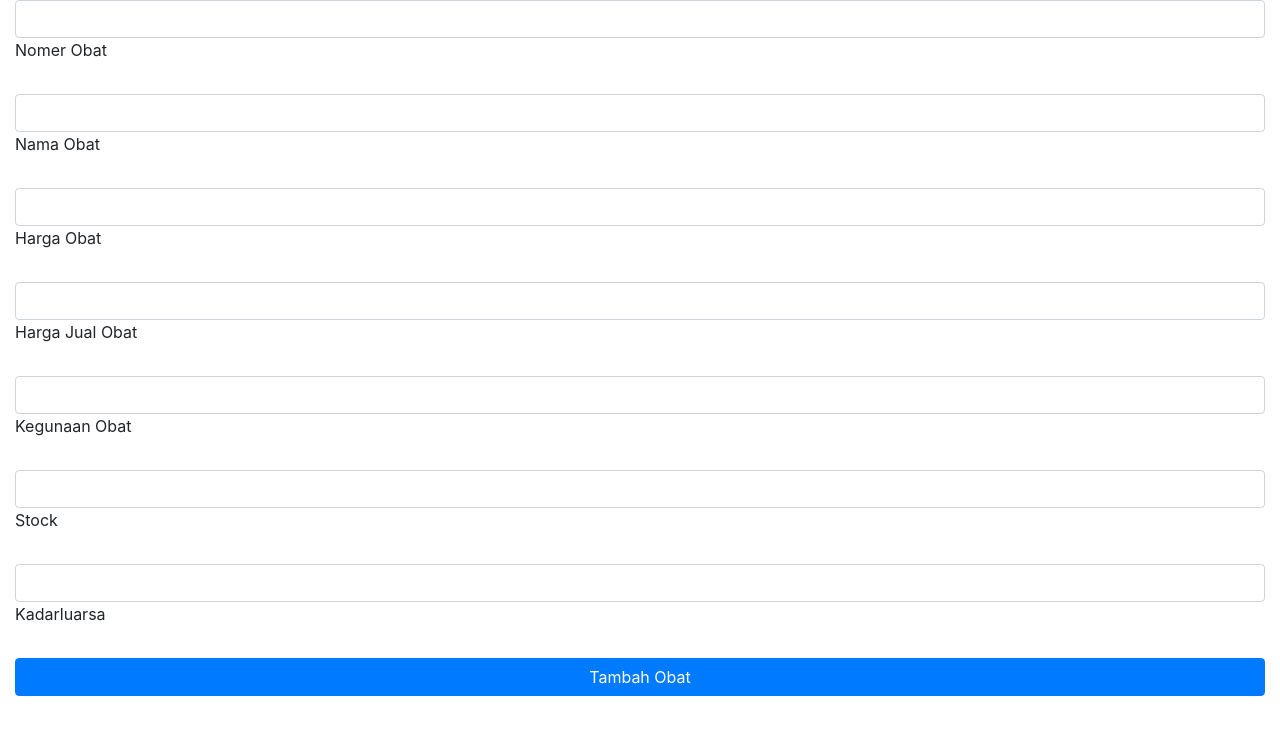
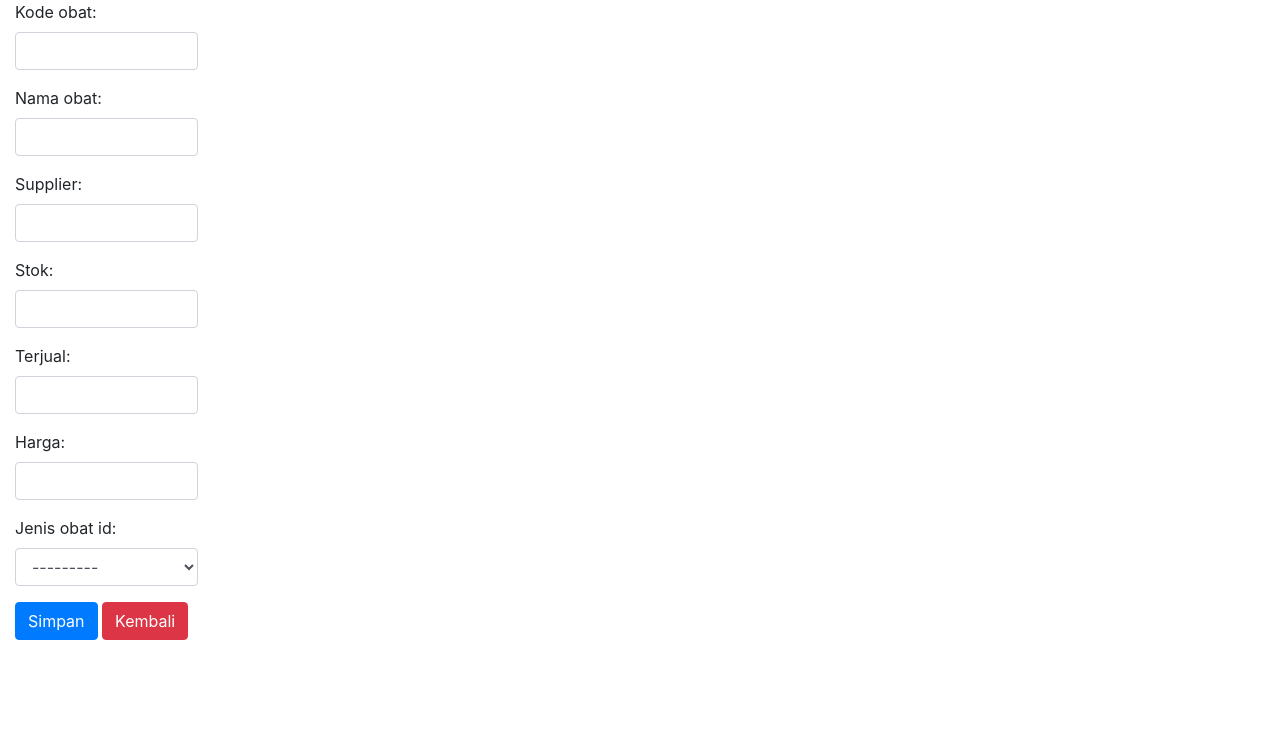
Before and after one commit to gedhedarmayuda/toko_obat, a Django app: template templates/obat/tambah_obat.html in a window 1280 px wide. Shown: the part 56-800 px from the top of the page. Run offline with Django 4.2, Linux system fonts and the light colour scheme; the template is opened without the code that fills it: values that come from a table or form of the project are taken from there, others are empty; some libraries are stand-ins or nearby versions.

Commit message:
second commit

```diff
--- a/karyawan/forms.py
+++ b/karyawan/forms.py
@@ -16,5 +16,5 @@ class FormKaryawan(ModelForm):
             'email': forms.EmailInput({'class': 'form-control'}),
             'tempat_lahir': forms.TextInput({'class': 'form-control'}),
             'tanggal_lahir': forms.TextInput({'class': 'form-control'}),
-            'jabatan_id': forms.TextInput({'class': 'form-control'}),
+            'jabatan_id': forms.Select({'class': 'form-control'}),
         }
--- a/karyawan/views.py
+++ b/karyawan/views.py
@@ -4,7 +4,7 @@ from .forms import FormKaryawan
 from django.contrib import messages
 # Create your views here.
 
-
+# Karyawan
 def create_karyawan(request):
     if request.POST:
         form = FormKaryawan(request.POST)
--- a/obat/forms.py
+++ b/obat/forms.py
@@ -15,5 +15,5 @@ class FormObat(ModelForm):
             'stok': forms.NumberInput({'class': 'form-control'}),
             'terjual': forms.NumberInput({'class': 'form-control'}),
             'harga': forms.TextInput({'class': 'form-control'}),
-            'jenis_obat_id': forms.TextInput({'class': 'form-control'}),
+            'jenis_obat_id': forms.Select({'class': 'form-control'}),
         }
--- a/obat/urls.py
+++ b/obat/urls.py
@@ -4,7 +4,7 @@ from . import views
 app_name = 'obat'
 
 urlpatterns = [
-    path('create/', views.create_obat, name="obat_create"),
+    path('create/', views.create_obat, name="create_obat"),
     path('', views.obat_list, name="obat_list"),
     re_path(r'^(?P<no_obat>\d+)/update/$', views.update_obat, name="obat_update"),
     re_path(r'^(?P<no_obat>\d+)/delete/$', views.delete_obat, name="obat_delete"),
--- a/templates/karyawan/tambah_karyawan.html
+++ b/templates/karyawan/tambah_karyawan.html
@@ -3,7 +3,7 @@
 {% load static %}
 
 {% block title %}
- Tambah Obat
+ Tambah Karyawan
 {% endblock title %}
 
 {% block body %}
@@ -14,11 +14,11 @@
         <div class="alert alert-success">{{ message }}</div>
       {% endif %}
     {% endfor %}
-    <form action="" method="post">
+    <form action="{% url 'karyawan:karyawan_create' %}" method="post">
       {% csrf_token %}
       {{form.as_p}}
       <button type="submit" class="btn btn-primary">Simpan</button>
-      <a href="http://" class="btn btn-danger"></a>
+      <a href="{% url 'karyawan:karyawan_list' %}" class="btn btn-danger">Kembali</a>
     </form>
   </div>
 </div>
--- a/templates/master/base.html
+++ b/templates/master/base.html
@@ -41,8 +41,8 @@
             Data Obat
             </a>
             <div class="dropdown-menu" aria-labelledby="navbarDropdownMenuLink">
-              <a class="dropdown-item" href={% url 'obat:obat_list' %}>List Obat</a>
-              <a class="dropdown-item" href={% url 'obat:obat_create' %}>Tambah Obat</a>
+              <a class="dropdown-item" href="{% url 'obat:obat_list' %}">List Obat</a>
+              <a class="dropdown-item" href="{% url 'obat:create_obat' %}">Tambah Obat</a>
             </div>
           </li>
           <li class="nav-item dropdown">
@@ -58,8 +58,8 @@
             Data Karyawan
             </a>
             <div class="dropdown-menu" aria-labelledby="navbarDropdownMenuLink">
-              <a class="dropdown-item" href={% url 'karyawan:karyawan_list' %}>List Karyawan</a>
-              <a class="dropdown-item" href={% url 'karyawan:karyawan_create' %}>Tambah Karyawan</a>
+              <a class="dropdown-item" href="{% url 'karyawan:karyawan_list' %}">List Karyawan</a>
+              <a class="dropdown-item" href="{% url 'karyawan:karyawan_create' %}">Tambah Karyawan</a>
             </div>
           </li>
         </ul>
--- a/templates/obat/tambah_obat.html
+++ b/templates/obat/tambah_obat.html
@@ -7,71 +7,19 @@
 {% endblock title %}
 
 {% block body %}
-<form action="/add" method="post">
-  <div class="form-outline mb-4">
-    <input type="number" id="no_obat" class="form-control" name="no_obat" />
-    <label class="form-label" for="no_obat">Nomer Obat</label>
+<div class="row">
+  <div class="col-md-2">
+    {% for message in messages %}
+      {% if message %}
+        <div class="alert alert-success">{{ message }}</div>
+      {% endif %}
+    {% endfor %}
+    <form action="{% url 'obat:create_obat' %}" method="post">
+      {% csrf_token %}
+      {{form.as_p}}
+      <button type="submit" class="btn btn-primary">Simpan</button>
+      <a href="{% url 'obat:obat_list' %}" class="btn btn-danger">Kembali</a>
+    </form>
   </div>
-
-  <!-- Text input -->
-  <div class="form-outline mb-4">
-    <input type="text" id="nama_obat" class="form-control" name="nama_obat" />
-    <label class="form-label" for="nama_obat">Nama Obat</label>
-  </div>
-
-  <!-- Harga Jual Obat -->
-  <div class="form-outline mb-4">
-    <input
-      type="number"
-      id="harga_obat"
-      class="form-control"
-      name="harga_obat"
-    />
-    <label class="form-label" for="harga_obat">Harga Obat</label>
-  </div>
-
-  <!-- Harga Jual Obat -->
-  <div class="form-outline mb-4">
-    <input
-      type="number"
-      id="harga_jual_obat"
-      class="form-control"
-      name="harga_jual_obat"
-    />
-    <label class="form-label" for="harga_jual_obat">Harga Jual Obat</label>
-  </div>
-
-  <!-- Kegunaan Obat -->
-  <div class="form-outline mb-4">
-    <input
-      type="text"
-      id="kegunaan_obat"
-      class="form-control"
-      name="kegunaan_obat"
-    />
-    <label class="form-label" for="kegunaan_obat">Kegunaan Obat</label>
-  </div>
-
-  <!--Stock-->
-  <div class="form-outline mb-4">
-    <input type="number" id="stock" class="form-control" name="stock" />
-    <label class="form-label" for="stock">Stock</label>
-  </div>
-
-  <!--Kadarluarsa-->
-  <div class="form-outline mb-4">
-    <input
-      type="text"
-      id="kadarluarsa"
-      class="form-control"
-      name="kadarluarsa"
-    />
-    <label class="form-label" for="kadarluarsa">Kadarluarsa</label>
-  </div>
-
-  <!-- Submit button -->
-  <button type="submit" class="btn btn-primary btn-block mb-4">
-    Tambah Obat
-  </button>
-</form>
+</div>
 {% endblock body %}
```
Also changed, not shown: obat/views.py (+7 -7 lines), templates/karyawan/list_karyawan.html (+5 -5 lines), templates/obat/list_obat.html (+5 -5 lines).
